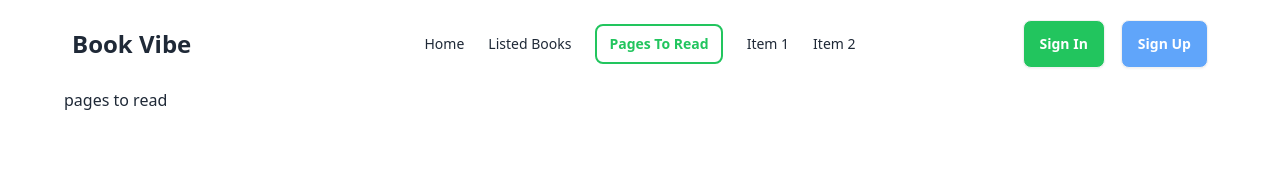
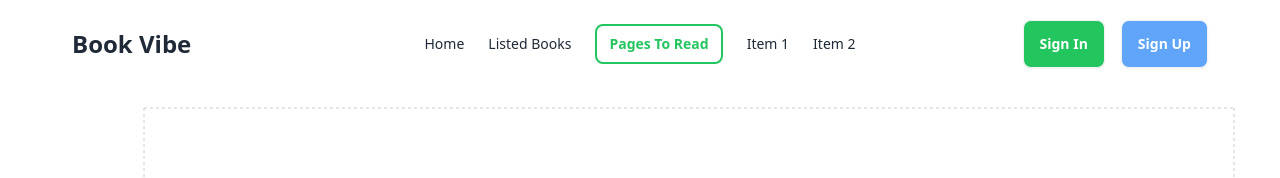
Before and after one commit to Meehnaaz-Basit/BookHub, a React (Vite) app: page /pages-to-read in a window 1280 px wide. Shown: the top 178 px of the page. Built offline with nearby package versions, Linux system fonts and the light colour scheme.

Commit message:
fixed read book cannot be passed to wishlist and done chart

```diff
--- a/package.json
+++ b/package.json
@@ -16,6 +16,7 @@
     "react-dom": "^18.2.0",
     "react-icons": "^5.0.1",
     "react-router-dom": "^6.22.3",
+    "recharts": "^2.12.3",
     "sort-by": "^1.2.0"
   },
   "devDependencies": {
--- a/src/components/ListedBook/Read.jsx
+++ b/src/components/ListedBook/Read.jsx
@@ -1,3 +1,5 @@
+import { NavLink } from "react-router-dom";
+
 const Read = ({ book }) => {
   const {
     image,
@@ -8,7 +10,7 @@
     category,
     tags,
     publisher,
-    yearOfPublishing,
+    bookId,
   } = book;
   return (
     <div className="border p-4 rounded-xl shadow my-12 flex items-center gap-8">
@@ -58,9 +60,12 @@
             </h2>
           </div>
           <div>
-            <button className="btn bg-green-600 text-white">
+            <NavLink
+              to={`/book/${bookId}`}
+              className="btn bg-green-600 text-white"
+            >
               View Details
-            </button>
+            </NavLink>
           </div>
         </div>
       </div>
--- a/src/components/ListedBook/Wish.jsx
+++ b/src/components/ListedBook/Wish.jsx
@@ -1,3 +1,5 @@
+import { Link, NavLink } from "react-router-dom";
+
 const Wish = ({ book }) => {
   const {
     image,
@@ -8,7 +10,7 @@
     category,
     tags,
     publisher,
-    yearOfPublishing,
+    bookId,
   } = book;
   return (
     <div className="border p-4 rounded-xl shadow my-12 flex items-center gap-8">
@@ -58,9 +60,12 @@
             </h2>
           </div>
           <div>
-            <button className="btn bg-green-600 text-white">
+            <NavLink
+              to={`/book/${bookId}`}
+              className="btn bg-green-600 text-white"
+            >
               View Details
-            </button>
+            </NavLink>
           </div>
         </div>
       </div>
--- a/src/pages/PagesToRead.jsx
+++ b/src/pages/PagesToRead.jsx
@@ -1,8 +1,105 @@
+import { BarChart, Bar, Cell, XAxis, YAxis, CartesianGrid } from "recharts";
+import { getBooks } from "../utils";
+// Custom shape function
+const getPath = (x, y, width, height) => {
+  return `M${x},${y + height}C${x + width / 3},${y + height} ${x + width / 2},${
+    y + height / 3
+  }
+  ${x + width / 2}, ${y}
+  C${x + width / 2},${y + height / 3} ${x + (2 * width) / 3},${y + height} ${
+    x + width
+  }, ${y + height}
+  Z`;
+};
+
+const TriangleBar = (props) => {
+  const { fill, x, y, width, height } = props;
+
+  return <path d={getPath(x, y, width, height)} stroke="none" fill={fill} />;
+};
+
 const PagesToRead = () => {
+  const colors = ["#0088FE", "#00C49F", "#FFBB28", "#FF8042", "red", "pink"];
+
+  //   {
+  //     name: "Page A",
+  //     uv: 4000,
+  //     pv: 2400,
+  //     amt: 2400,
+  //   },
+  //   {
+  //     name: "Page B",
+  //     uv: 3000,
+  //     pv: 1398,
+  //     amt: 2210,
+  //   },
+  //   {
+  //     name: "Page C",
+  //     uv: 2000,
+  //     pv: 9800,
+  //     amt: 2290,
+  //   },
+  //   {
+  //     name: "Page D",
+  //     uv: 2780,
+  //     pv: 3908,
+  //     amt: 2000,
+  //   },
+  //   {
+  //     name: "Page E",
+  //     uv: 1890,
+  //     pv: 4800,
+  //     amt: 2181,
+  //   },
+  //   {
+  //     name: "Page F",
+  //     uv: 2390,
+  //     pv: 3800,
+  //     amt: 2500,
+  //   },
+  //   {
+  //     name: "Page G",
+  //     uv: 3490,
+  //     pv: 4300,
+  //     amt: 2100,
+  //   },
+  // ];
+
+  // Retrieve read books from localStorage
+  const readBooks = getBooks();
+
+  // Map read books data to the format expected by Recharts
+  const chartData = readBooks.map((book) => ({
+    name: book.bookName,
+    pages: book.totalPages,
+  }));
+
   return (
-    <div>
-      <h2>pages to read</h2>
-    </div>
+    <BarChart
+      width={1200}
+      height={600}
+      data={chartData}
+      margin={{
+        top: 20,
+        right: 30,
+        left: 20,
+        bottom: 5,
+      }}
+    >
+      <CartesianGrid strokeDasharray="3 3" />
+      <XAxis dataKey="name" />
+      <YAxis />
+      <Bar
+        dataKey="pages"
+        fill="#8884d8"
+        shape={<TriangleBar />}
+        label={{ position: "top" }}
+      >
+        {chartData.map((entry, index) => (
+          <Cell key={`cell-${index}`} fill={colors[index % 20]} />
+        ))}
+      </Bar>
+    </BarChart>
   );
 };
 
--- a/src/utils/index.js
+++ b/src/utils/index.js
@@ -6,7 +6,7 @@
   }
   return books;
 };
-// save
+// save read
 export const saveBook = (book) => {
   let books = getBooks();
   const isExist = books.find((b) => b.bookId === book.bookId);
@@ -17,6 +17,9 @@
   localStorage.setItem("books", JSON.stringify(books));
   alert("Book marked as read");
 };
+
+//
+
 //
 export const getWish = () => {
   let wish = [];
@@ -30,6 +33,13 @@
 //save wish
 export const saveWish = (book) => {
   let wish = getWish();
+  // Check if book is already marked as read
+  const isRead = getBooks().find((b) => b.bookId === book.bookId);
+  if (isRead) {
+    return alert(
+      "Book is already marked as read. You cannot add it to the wishlist."
+    );
+  }
   const isExist = wish.find((b) => b.bookId === book.bookId);
   if (isExist) {
     return alert("Book already exists in wishlist");
```
Also changed, not shown: 1 other file (tests, documents, lock files or other folders).
